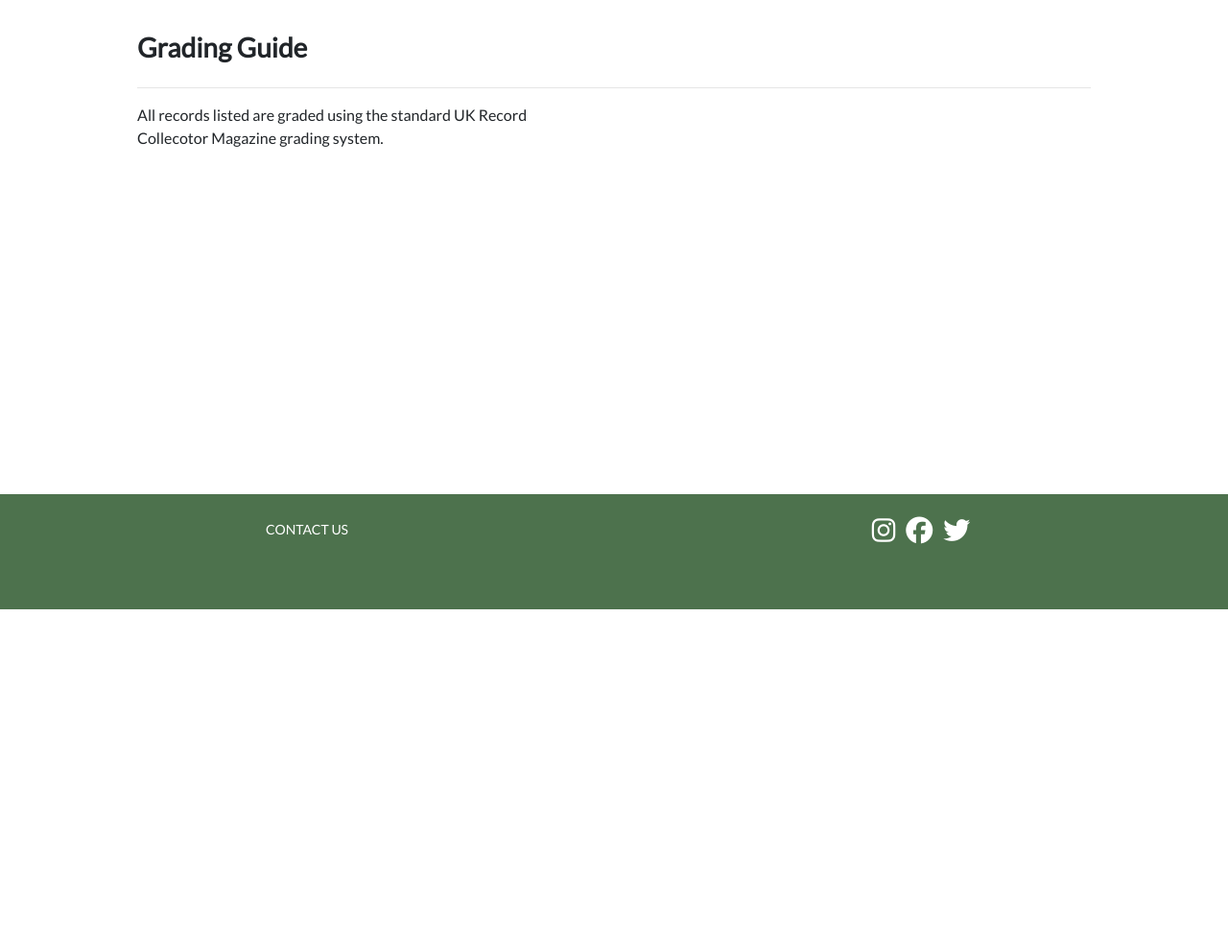
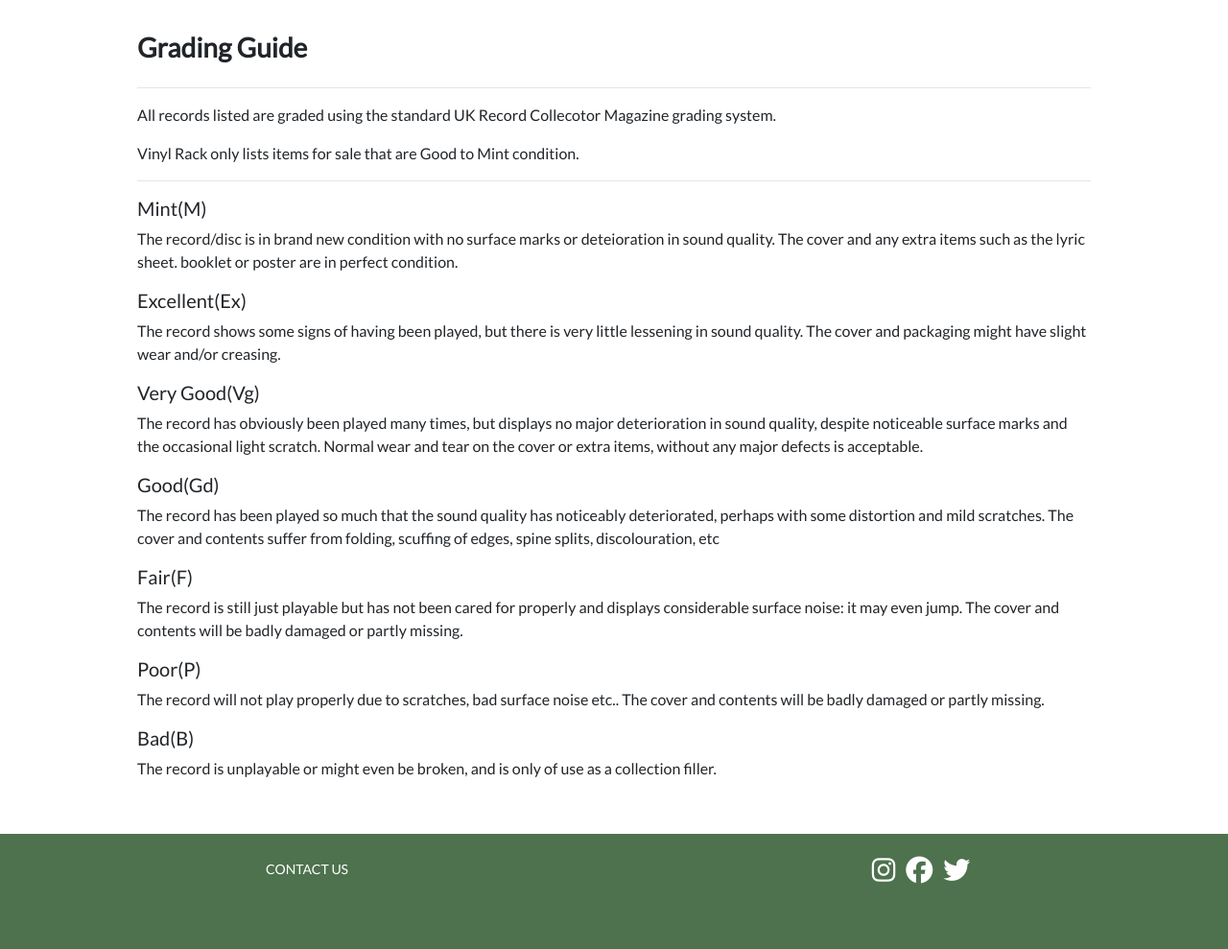
Before and after one commit to peejaywk/VinylRack, a Django app: page /grading/ in a window 1280 px wide. Shown: the part 165-1154 px from the top of the page at 96% size. Before the commit the page ends 800 px from the top, so only its background shows below. Run offline with Django 3.2, Linux system fonts and the light colour scheme; parts of the project's set-up code (start-up, migrations or seed data) failed here and were passed over; some libraries are stand-ins or nearby versions.

Commit message:
Add grading guide information to the template

```diff
--- a/grading/templates/grading/grading.html
+++ b/grading/templates/grading/grading.html
@@ -10,9 +10,24 @@
     </div>
     <hr>
     <div class="row">
-        <div class="col-12 col-md-6">
+        <div class="col-12">
             <p>All records listed are graded using the standard UK Record Collecotor Magazine grading system.</p>
-
+            <p>Vinyl Rack only lists items for sale that are Good to Mint condition.</p>
+            <hr>
+            <h5>Mint(M)</h5>
+            <p>The record/disc is in brand new condition with no surface marks or deteioration in sound quality. The cover and any extra items such as the lyric sheet. booklet or poster are in perfect condition.</p>
+            <h5>Excellent(Ex)</h5>
+            <p>The record shows some signs of having been played, but there is very little lessening in sound quality. The cover and packaging might have slight wear and/or creasing.</p>
+            <h5>Very Good(Vg)</h5>
+            <p>The record has obviously been played many times, but displays no major deterioration in sound quality, despite noticeable surface marks and the occasional light scratch. Normal wear and tear on the cover or extra items, without any major defects is acceptable.</p>
+            <h5>Good(Gd)</h5>
+            <p>The record has been played so much that the sound quality has noticeably deteriorated, perhaps with some distortion and mild scratches. The cover and contents suffer from folding, scuffing of edges, spine splits, discolouration, etc</p>
+            <h5>Fair(F)</h5>
+            <p>The record is still just playable but has not been cared for properly and displays considerable surface noise: it may even jump. The cover and contents will be badly damaged or partly missing.</p>
+            <h5>Poor(P)</h5>
+            <p>The record will not play properly due to scratches, bad surface noise etc.. The cover and contents will be badly damaged or partly missing.</p>
+            <h5>Bad(B)</h5>
+            <p>The record is unplayable or might even be broken, and is only of use as a collection filler.</p>
         </div>
     </div>
 </div>
```
